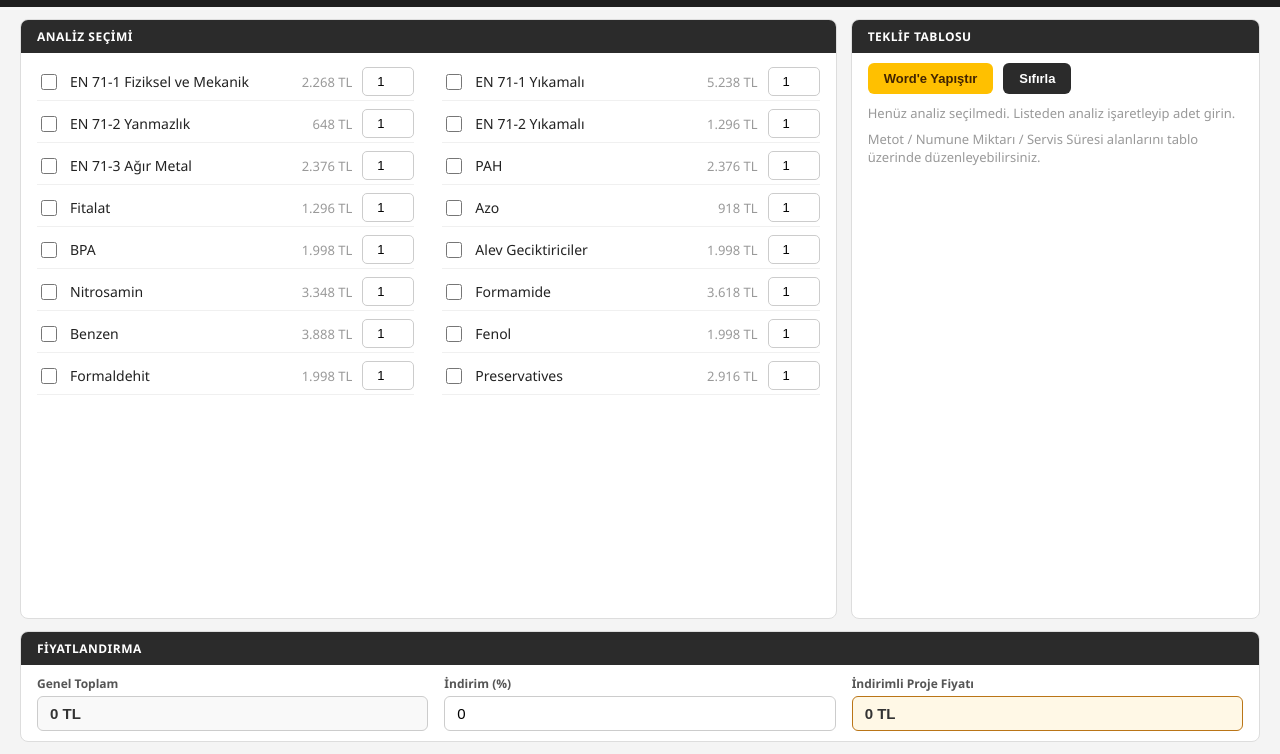
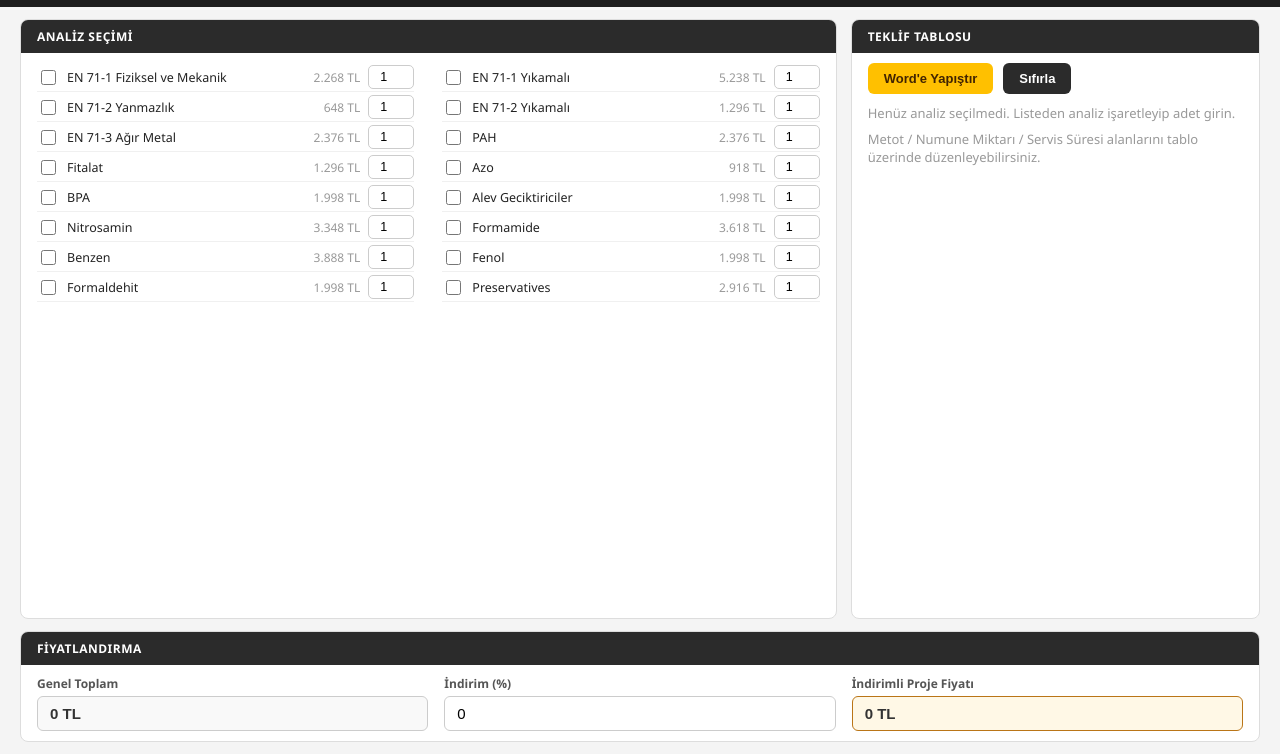
Before and after one commit to Volkan-Albayrak/Quote-module, a plain HTML site: page index.html in a window 1280 px wide. Shown: the part 46-800 px from the top of the page. Drawn offline with Linux system fonts and the light colour scheme.

Commit message:
Analiz listesi fontu/bosluklari kucultuldu
Test satirlari kaydirma olmadan tek ekranda sigsin diye satir ici
bosluk ve font boyutlari azaltildi.

Co-Authored-By: Claude Opus 4.8 <noreply@anthropic.com>

```diff
--- a/index.html
+++ b/index.html
@@ -124,26 +124,26 @@
   .analiz-grid {
     display: grid;
     grid-template-columns: 1fr 1fr;
-    gap: 4px 28px;
+    gap: 1px 28px;
   }
   .analiz-satir {
     display: flex;
     align-items: center;
-    gap: 10px;
-    padding: 4px 0;
+    gap: 8px;
+    padding: 2px 0;
     border-bottom: 1px solid #f0f0f0;
   }
-  .analiz-satir input[type="checkbox"] { width: 16px; height: 16px; cursor: pointer; flex-shrink: 0; }
-  .analiz-ad { flex: 1 1 auto; font-size: 14px; }
-  .analiz-fiyat { font-size: 13px; color: #999; min-width: 80px; text-align: right; }
+  .analiz-satir input[type="checkbox"] { width: 15px; height: 15px; cursor: pointer; flex-shrink: 0; }
+  .analiz-ad { flex: 1 1 auto; font-size: 12.5px; }
+  .analiz-fiyat { font-size: 12px; color: #999; min-width: 72px; text-align: right; }
   .analiz-satir.secili .analiz-fiyat { color: #333; font-weight: 600; }
   .analiz-adet {
-    width: 52px;
-    padding: 6px 7px;
+    width: 46px;
+    padding: 4px 5px;
     border: 1px solid #ccc;
     border-radius: 5px;
     text-align: center;
-    font-size: 13px;
+    font-size: 12.5px;
   }
 
   /* Teklif tablosu paneli */
```
